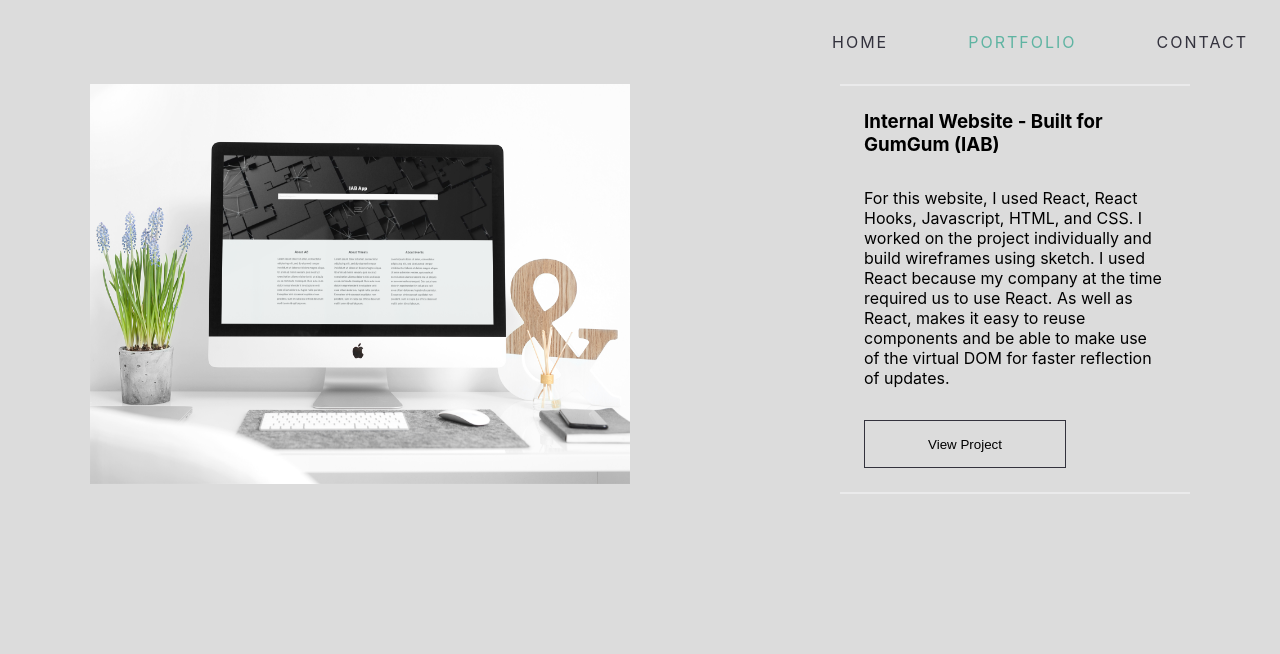
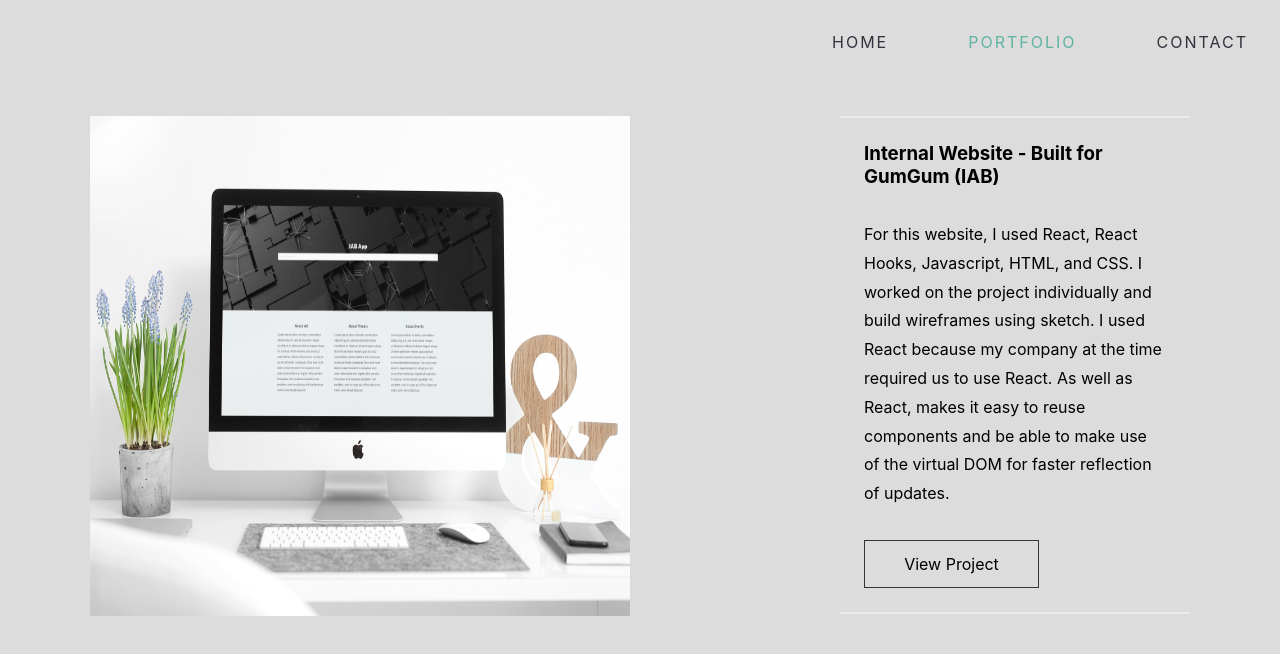
Before and after one commit to cherisek/my-portfolio-v2, a React (Create React App) app: page /portfolio in a window 1280 px wide. Shown: the top 654 px of the page. Built offline with nearby package versions, Linux system fonts and the light colour scheme.

Commit message:
added link for iab app

```diff
--- a/src/App.css
+++ b/src/App.css
@@ -51,7 +51,7 @@
   display: flex;
   justify-content: flex-end;
   padding: 2rem 2rem 0rem 2rem;
-  margin-bottom: 2rem;
+  margin-bottom: 4rem;
 
   .logo {
     width: 50px;
@@ -356,12 +356,23 @@
 
   p {
     margin-bottom:  2rem;
+    line-height: 1.8;
   }
 }
 
 .portfolio-iab-img {
   width: 540px;
-  height: 400px;
+  height: 500px;
+}
+
+.view-project {
+  display: block;
+  padding: 0.8rem;
+  color: #000;
+  width: 175px;
+  height: 48px;
+  text-decoration: none;
+  text-align: center;
 }
 
 /* footer */
--- a/src/components/Portfolio/Iab/Iab.jsx
+++ b/src/components/Portfolio/Iab/Iab.jsx
@@ -11,7 +11,14 @@
           <p>
             For this website, I used React, React Hooks, Javascript, HTML, and CSS. I worked on the project individually and build wireframes using sketch. I used React because my company at the time required us to use React. As well as React, makes it easy to reuse components and be able to make use of the virtual DOM for faster reflection of updates.
           </p>
-          <button className="view-project border-button">View Project</button>
+          <a
+            href="https://iab.netlify.app/"
+            target="_blank"
+            rel="noopener noreferrer"
+            className="view-project border-button"
+          >
+            View Project
+          </a>
         </div>
         <div className="lines"></div>
       </div>
```
